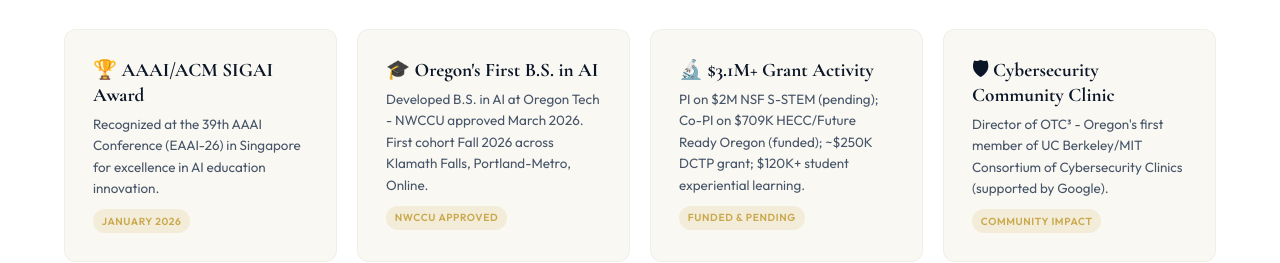
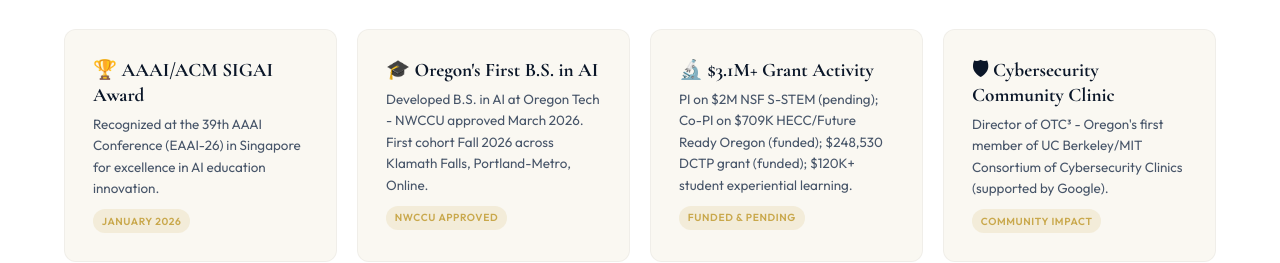
Before and after one commit to FACULTY-PRAVEEN/praveenguraja.github.io, a plain HTML site: page index.html in a window 1280 px wide. Shown: the part 1209-1472 px from the top of the page. Drawn offline with nearby package versions, Linux system fonts and the light colour scheme.

Commit message:
index.html

```diff
--- a/index.html
+++ b/index.html
@@ -171,7 +171,7 @@
 <div class="cgrid">
 <div class="card rv"><h3>&#127942; AAAI/ACM SIGAI Award</h3><p>Recognized at the 39th AAAI Conference (EAAI-26) in Singapore for excellence in AI education innovation.</p><span class="tag">January 2026</span></div>
 <div class="card rv d1"><h3>&#127891; Oregon's First B.S. in AI</h3><p>Developed B.S. in AI at Oregon Tech - NWCCU approved March 2026. First cohort Fall 2026 across Klamath Falls, Portland-Metro, Online.</p><span class="tag">NWCCU Approved</span></div>
-<div class="card rv d2"><h3>&#128300; $3.1M+ Grant Activity</h3><p>PI on $2M NSF S-STEM (pending); Co-PI on $709K HECC/Future Ready Oregon (funded); ~$250K DCTP grant; $120K+ student experiential learning.</p><span class="tag">Funded &amp; Pending</span></div>
+<div class="card rv d2"><h3>&#128300; $3.1M+ Grant Activity</h3><p>PI on $2M NSF S-STEM (pending); Co-PI on $709K HECC/Future Ready Oregon (funded); $248,530 DCTP grant (funded); $120K+ student experiential learning.</p><span class="tag">Funded &amp; Pending</span></div>
 <div class="card rv d3"><h3>&#128737; Cybersecurity Community Clinic</h3><p>Director of OTC&#179; - Oregon's first member of UC Berkeley/MIT Consortium of Cybersecurity Clinics (supported by Google).</p><span class="tag">Community Impact</span></div>
 </div></div></section>
 
@@ -226,7 +226,7 @@
 <div style="margin-top:1.5rem">
 <div class="nitem rv"><span class="ndate">Apr 2026</span><span class="ntxt"><strong>"Cybersecurity for the Public Good"</strong> - Oregon Cybersecurity Center of Excellence Research Seminar Series, Portland State University</span></div>
 <div class="nitem rv"><span class="ndate">Jan 2026</span><span class="ntxt"><strong>"Creating Responsible Intelligence in AI Education"</strong> - Blue Sky, EAAI-26 at AAAI-26, Singapore</span></div>
-<div class="nitem rv"><span class="ndate">Oct 2025</span><span class="ntxt"><strong>"Quantum-Driven AI Cybersecurity"</strong> - Information Security Summit 2025 / Silicon Valley Cybersecurity Conference</span></div>
+<div class="nitem rv"><span class="ndate">Oct 2025</span><span class="ntxt"><strong>"Quantum-Driven AI Cybersecurity"</strong> - Information Security Summit 2025/Silicon Valley Cybersecurity Conference</span></div>
 <div class="nitem rv"><span class="ndate">2025</span><span class="ntxt"><strong>"From Data to Defense: Shaping Higher Ed Funding Statutes"</strong> - Education Law Association, Kansas City</span></div>
 <div class="nitem rv"><span class="ndate">2024</span><span class="ntxt"><strong>"Implications of AI on Higher Education"</strong> and <strong>"AI &amp; Cybersecurity in Rural Areas"</strong> - ATMAE 2024, Las Vegas</span></div>
 </div></div></section>
```
